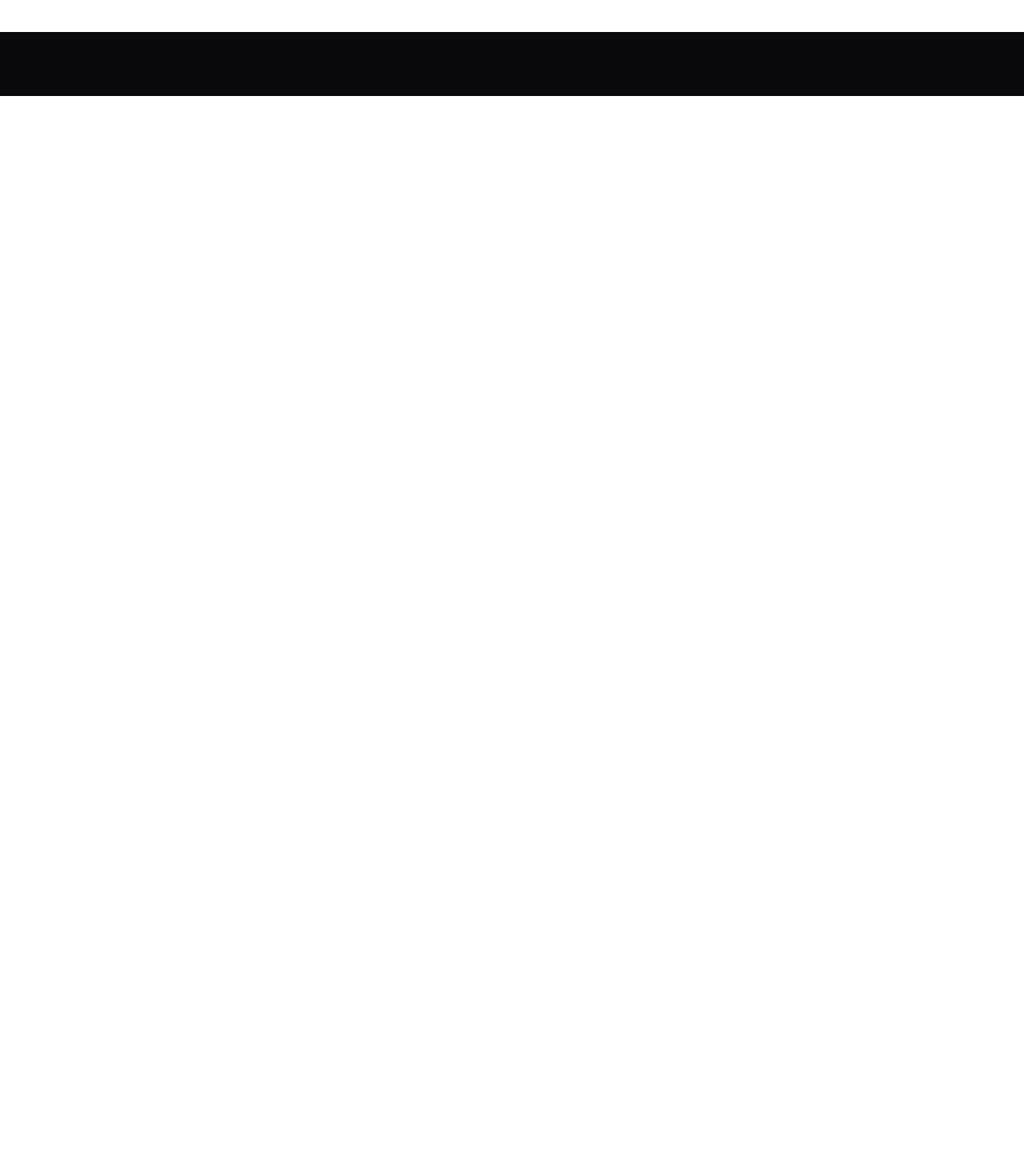
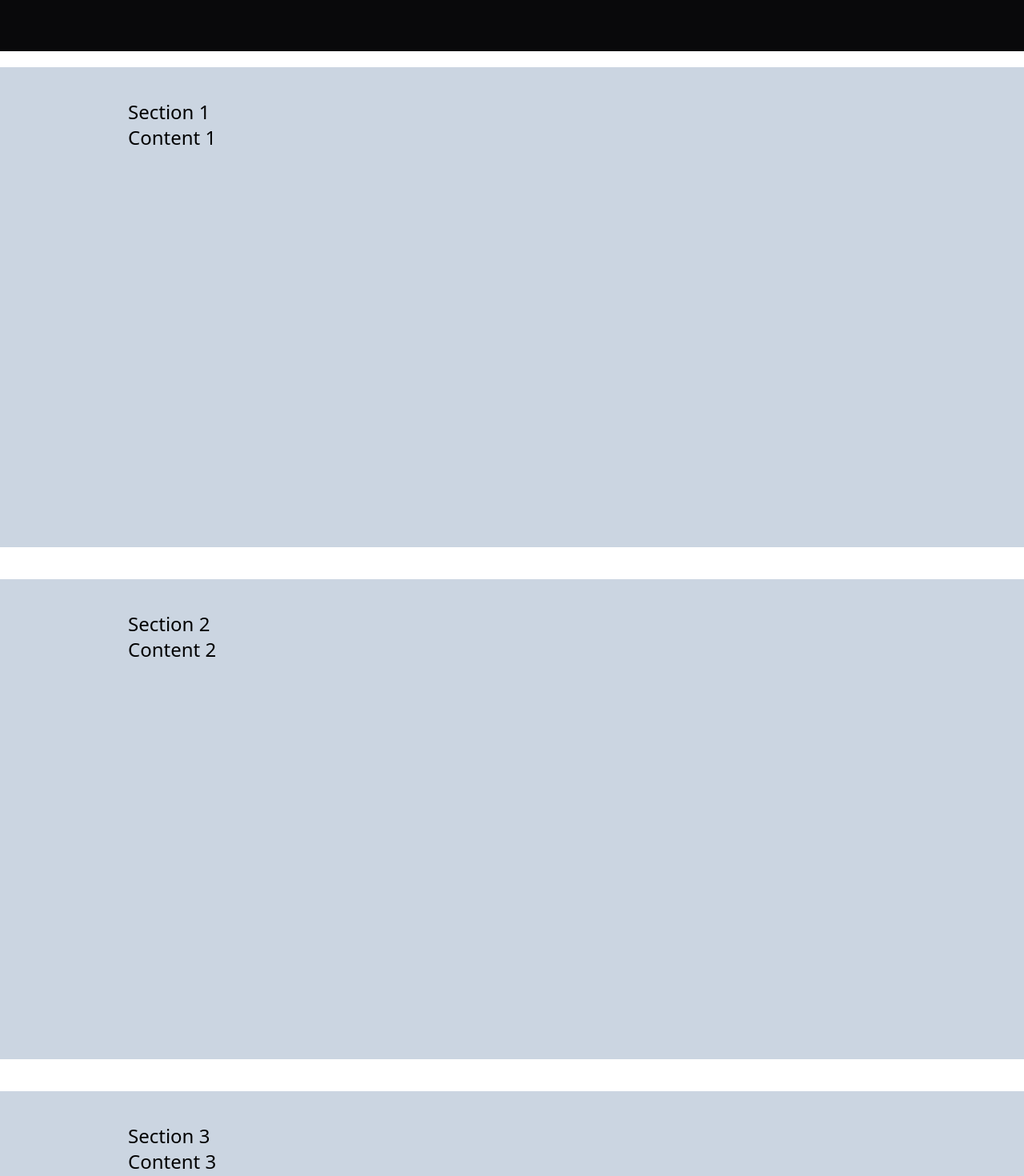
Before and after one commit to TamaraJoniec/JumpLinks, a Next.js app: page / in a window 1280 px wide. Shown: the part 640-2110 px from the top of the page at 80% size. Before the commit the page ends 800 px from the top, so only its background shows below. Built offline with nearby package versions, Linux system fonts and the light colour scheme.

Commit message:
created sections component

```diff
--- a/src/app/components/navbar.tsx
+++ b/src/app/components/navbar.tsx
@@ -1,6 +1,6 @@
 export default function Navbar() {
     return (
-            <nav className="flex flex-row justify-between items-center min-w-[100vw] h-20 bg-zinc-950">
+            <nav className="flex flex-row justify-between items-center min-w-[100vw] h-16 bg-zinc-950">
 
             </nav>
     )
--- /dev/null
+++ b/src/app/components/sections.tsx
@@ -0,0 +1,14 @@
+type Props = {
+    title: string;
+    content: string;
+  };
+
+export default function Sections({title, content}:Props) {
+
+    return (
+        <section className=" min-h-[75vh] min-w-[100vw] bg-slate-300 py-10 px-40 my-5">
+            <p className="text-2xl">{title}</p>
+            <p className="text-2xl">{content}</p>
+        </section>
+    )
+}
--- a/src/app/page.tsx
+++ b/src/app/page.tsx
@@ -1,6 +1,6 @@
 import Image from 'next/image'
 import Navbar from './components/navbar'
-
+import Sections from './components/sections'
 export default function Home() {
   return (
     <main className="flex min-h-screen flex-col items-center justify-between p-10">
@@ -9,6 +9,12 @@ export default function Home() {
       </section>
       {/* sticky nav bar here */}
       <Navbar />
+      <Sections title="Section 1" content="Content 1" />
+      <Sections title="Section 2" content="Content 2" />
+      <Sections title="Section 3" content="Content 3" />
+      <Sections title="Section 4" content="Content 4" />
+      <Sections title="Section 5" content="Content 5" />
+
     </main>
   )
 }
```
